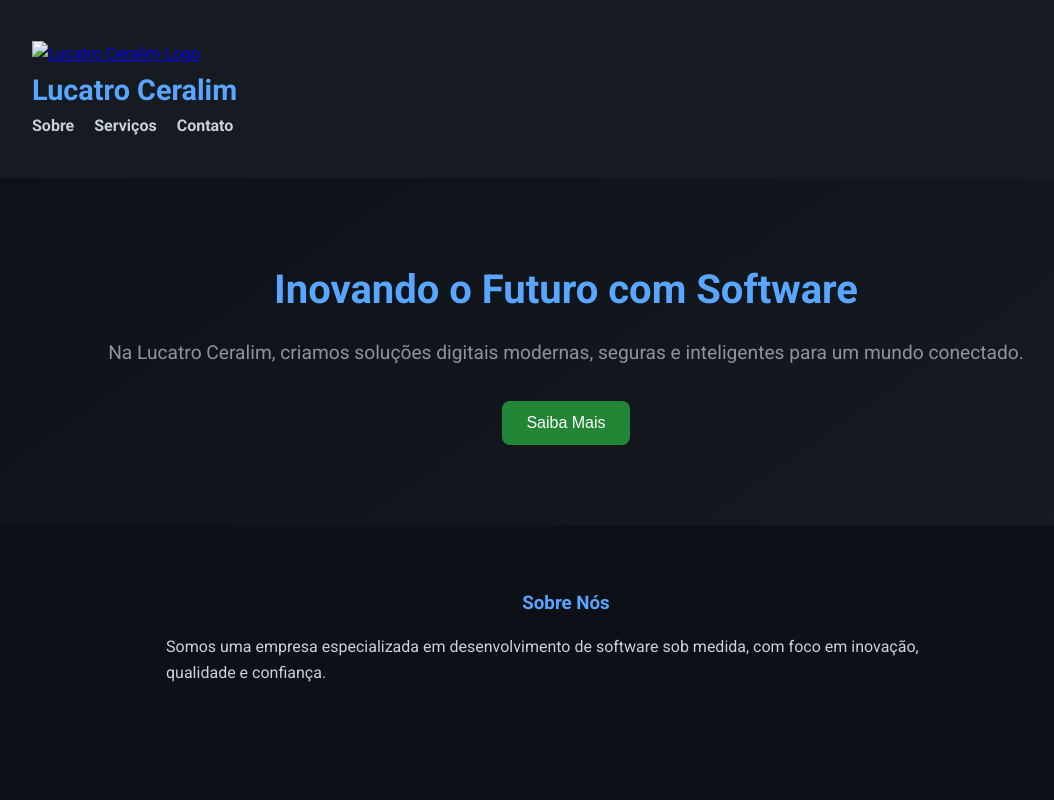
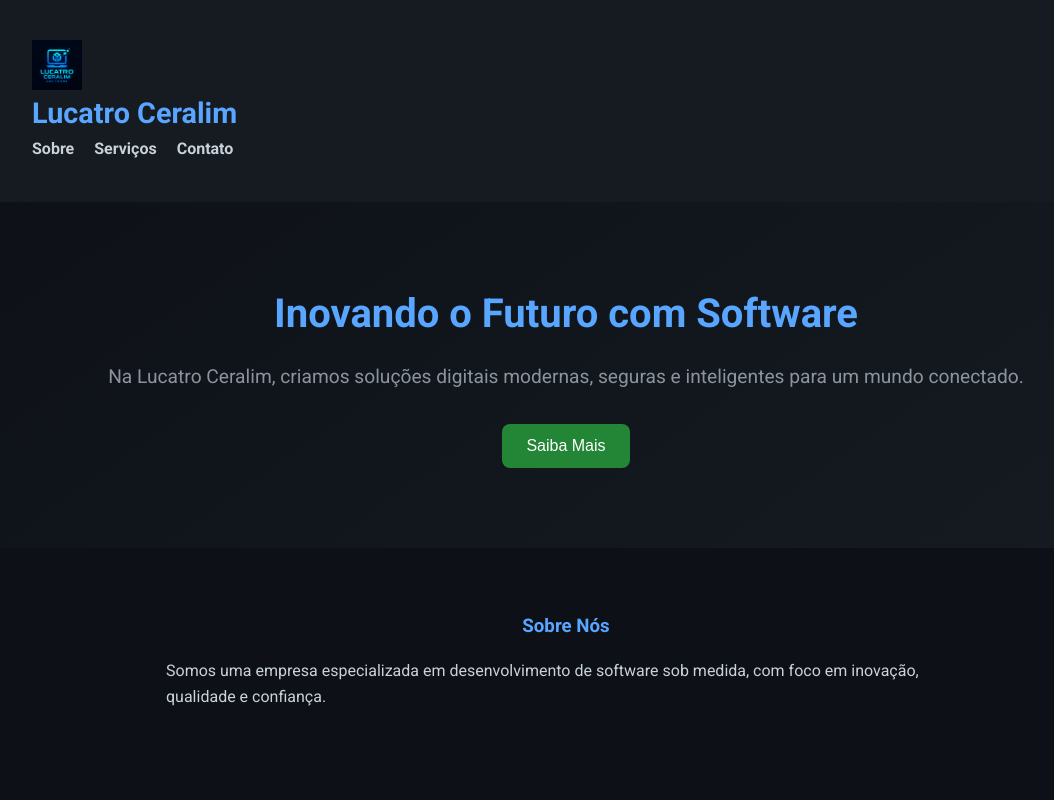
Before and after one commit to Vini-Gregorio/LucratoCeralim, a plain HTML site: page index.html in a window 1280 px wide. Shown: the top 800 px of the page, without its empty margins (74-1128 px from the left). Drawn offline with Linux system fonts and the light colour scheme.

Commit message:
Update index.html

```diff
--- a/index.html
+++ b/index.html
@@ -11,7 +11,7 @@
   <header>
     <div class="container">
       <a href="#">
-  <img src="lucratroceralim.png" alt="Lucatro Ceralim Logo" class="logo">
+  <img src="lucratoceralim.png" alt="Lucatro Ceralim Logo" class="logo">
 </a>
       <h1>Lucatro Ceralim</h1>
       <nav>
```
